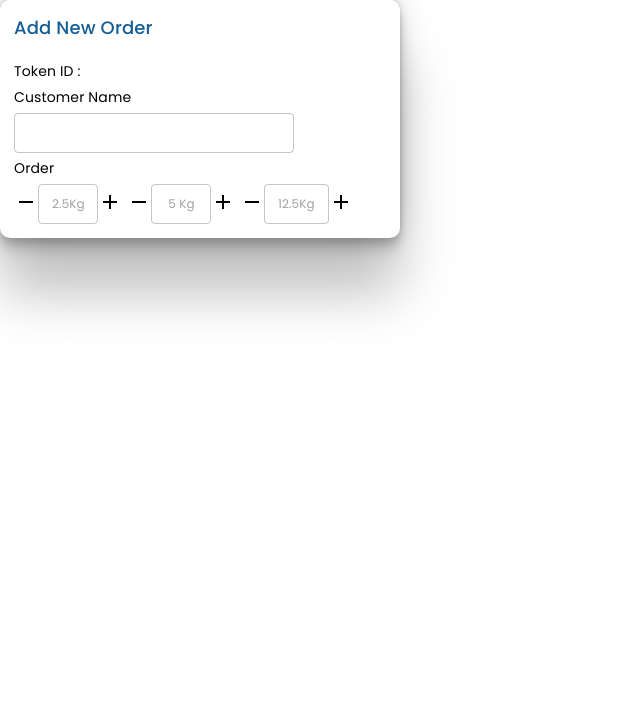
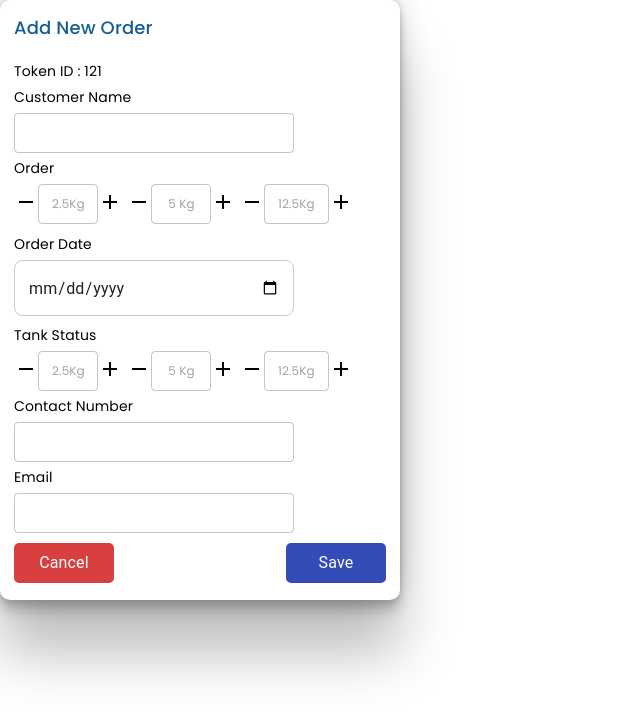
Before and after one commit to krishan44/ASE-Project, a React (Vite) app in the folder GasbyGas/: page /AddNew in a window 1280 px wide. Shown: the top 716 px of the page, without its empty margins (0-640 px from the left). Built offline with nearby package versions, Linux system fonts and the light colour scheme.

Commit message:
Almost Done with the pop ups

```diff
--- a/GasbyGas/src/Components/OutletManager/Tables/addNew.jsx
+++ b/GasbyGas/src/Components/OutletManager/Tables/addNew.jsx
@@ -7,6 +7,7 @@ function addNew(){
     return(
         <Box sx={{
             width:'400px',
+            height:'600px',
             boxShadow: 'rgba(0, 0, 0, 0.25) 0px 54px 55px, rgba(0, 0, 0, 0.12) 0px -12px 30px, rgba(0, 0, 0, 0.12) 0px 4px 6px, rgba(0, 0, 0, 0.17) 0px 12px 13px, rgba(0, 0, 0, 0.09) 0px -3px 5px',
             padding:'14px 14px',
             borderRadius:'10px'
@@ -16,7 +17,7 @@ function addNew(){
             </Typography>
             <Stack>
                 <Box sx={{marginTop:'20px'}}>
-                    <Typography sx={{fontSize:'14px', fontWeight:'400',fontFamily:'Poppins'}}>Token ID : </Typography>
+                    <Typography sx={{fontSize:'14px', fontWeight:'400',fontFamily:'Poppins'}}>Token ID : 121</Typography>
                 </Box>
                 <Box>
                     <Typography sx={{fontSize:'14px', fontWeight:'400',fontFamily:'Poppins',marginTop:'5px'}}>Customer Name</Typography>
@@ -52,7 +53,8 @@ function addNew(){
                                     width: "60px",
                                     fontFamily:'Poppins',
                                     fontSize:'12px',
-                                    marginTop:'5px'
+                                    marginTop:'5px',
+                                    textAlign:'center'
                                     },
                                 }}
                             />
@@ -71,7 +73,8 @@ function addNew(){
                                     width: "60px",
                                     fontFamily:'Poppins',
                                     fontSize:'12px',
-                                    marginTop:'5px'
+                                    marginTop:'5px',
+                                    textAlign:'center'
                                     },
                                 }}
                             />
@@ -90,7 +93,8 @@ function addNew(){
                                     width: "65px",
                                     fontFamily:'Poppins',
                                     fontSize:'12px',
-                                    marginTop:'5px'
+                                    marginTop:'5px',
+                                    textAlign:'center'
                                     },
                                 }}
                             />
@@ -98,9 +102,189 @@ function addNew(){
                         </Box>
                     </Box>
                 </Box>
+                <Box>
+                <Typography sx={{fontSize:'14px', fontWeight:'400',fontFamily:'Poppins',marginTop:'10px'}}>Order Date</Typography>
+                    <Box>
+                       <TextField
+                       type="date"
+                       InputLabelProps={{
+                        shrink: true, // Ensures the label does not overlap the input
+                      }}
+                      fullWidth
+                    sx={{
+                    maxWidth: '300',
+                    marginTop:'5px',
+                    '& .MuiInputBase-root': {
+                        borderRadius: '8px',
+                    },
+                    '& .MuiOutlinedInput-root': {
+                        '& fieldset': {
+                        borderColor: '#ccc',
+                        },
+                        '&:hover fieldset': {
+                        borderColor: '#1976d2',
+                        },
+                        '&.Mui-focused fieldset': {
+                        borderColor: '#1976d2',
+                        },
+                    },
+                    height: "40px",
+                            width: "280px",
+                    }}
+                    />
+                    </Box>
+                </Box>
+                <Box>
+                <Typography sx={{fontSize:'14px', fontWeight:'400',fontFamily:'Poppins',marginTop:'25px'}}>Tank Status</Typography>
+                <Box sx={{display:'flex', gap:'5px'}}>
+                        <Box sx={{display:'flex', justifyContent:'center', alignItems:'center'}}>
+                            <RemoveIcon/>
+                            <TextField
+                                id="outlined-basic"
+                                variant="outlined"
+                                placeholder='2.5Kg'
+                                sx={{
+
+                                    "& .MuiInputBase-root": {
+                                    height: "40px", // Adjusts the container height
+                                    width: "60px",
+                                    fontFamily:'Poppins',
+                                    fontSize:'12px',
+                                    marginTop:'5px',
+                                    textAlign:'center'
+                                    },
+                                }}
+                            />
+                            <AddIcon/>
+                        </Box>
+                        <Box sx={{display:'flex', justifyContent:'center', alignItems:'center'}}>
+                            <RemoveIcon/>
+                            <TextField
+                                id="outlined-basic"
+                                variant="outlined"
+                                placeholder=' 5 Kg'
+                                sx={{
+
+                                    "& .MuiInputBase-root": {
+                                    height: "40px", // Adjusts the container height
+                                    width: "60px",
+                                    fontFamily:'Poppins',
+                                    fontSize:'12px',
+                                    marginTop:'5px',
+                                    textAlign:'center'
+                                    },
+                                }}
+                            />
+                            <AddIcon/>
+                        </Box>
+                        <Box sx={{display:'flex', justifyContent:'center', alignItems:'center'}}>
+                            <RemoveIcon/>
+                            <TextField
+                                id="outlined-basic"
+                                variant="outlined"
+                                placeholder='12.5Kg'
+                                sx={{
+
+                                    "& .MuiInputBase-root": {
+                                    height: "40px", // Adjusts the container height
+                                    width: "65px",
+                                    fontFamily:'Poppins',
+                                    fontSize:'12px',
+                                    marginTop:'5px',
+                                    textAlign:'center'
+                                    },
+                                }}
+                            />
+                            <AddIcon/>
+                        </Box>
+                    </Box>
+                </Box>
+                <Box>
+                    <Typography sx={{fontSize:'14px', fontWeight:'400',fontFamily:'Poppins',marginTop:'5px'}}>Contact Number</Typography>
+                    <TextField
+                        id="outlined-basic"
+                        variant="outlined"
+
+                        sx={{
+
+                            "& .MuiInputBase-root": {
+                            height: "40px", // Adjusts the container height
+                            width: "280px",
+                            fontFamily:'Poppins',
+                            fontSize:'12px',
+                            marginTop:'5px'
+                            },
+                        }}
+                        />
+                </Box>
+                <Box>
+                    <Typography sx={{fontSize:'14px', fontWeight:'400',fontFamily:'Poppins',marginTop:'5px'}}>Email </Typography>
+                    <TextField
+                        id="outlined-basic"
+                        variant="outlined"
+
+                        sx={{
+
+                            "& .MuiInputBase-root": {
+                            height: "40px", // Adjusts the container height
+                            width: "280px",
+                            fontFamily:'Poppins',
+                            fontSize:'12px',
+                            marginTop:'5px'
+                            },
+                        }}
+                        />
+                </Box>
+
+            </Stack>
+            <Box sx={{display:'flex', justifyContent:'space-between', gap:'10px'}}>
+            <Typography
+                sx={{
+                    width: '100px',
+                    height: '40px',
+                    color: '#FFF',
+                    cursor: 'pointer',
+                    textAlign: 'center',
+                    display: 'flex',
+                    alignItems: 'center',
+                    justifyContent: 'center',
+                    marginTop: '10px',
+                    borderRadius:'5px',
+                    backgroundColor:'#D84040',
+                    '&:hover': {
+                    color: '#D84040',
+                    backgroundColor:'transparent', // Change color on hover
+                    border:'1px solid #D84040'
+                    },
+                }}
+                >
+                Cancel
+                </Typography>
 
 
-            </Stack>
+                <Typography
+                sx={{
+                    width: '100px',
+                    height: '40px',
+                    color: '#FFF',
+                    cursor: 'pointer',
+                    textAlign: 'center',
+                    display: 'flex',
+                    alignItems: 'center',
+                    justifyContent: 'center',
+                    marginTop: '10px',
+                    borderRadius:'5px',
+                    backgroundColor:'#344CB7',
+                    '&:hover': {
+                    color: '#344CB7',
+                    backgroundColor:'transparent', // Change color on hover
+                    border:'1px solid #344CB7'
+                    },
+                }}
+                >
+                Save
+                </Typography>
+            </Box>
         </Box>
     )
 
```
